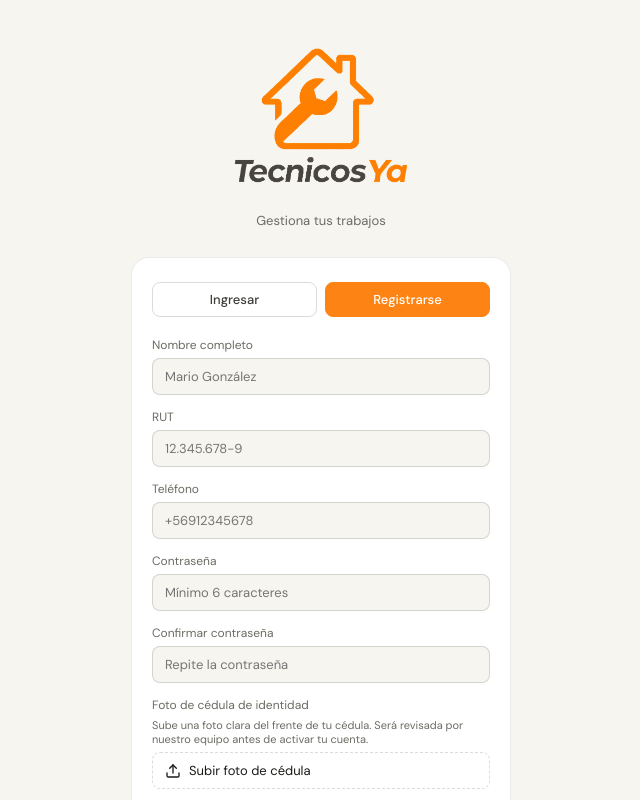
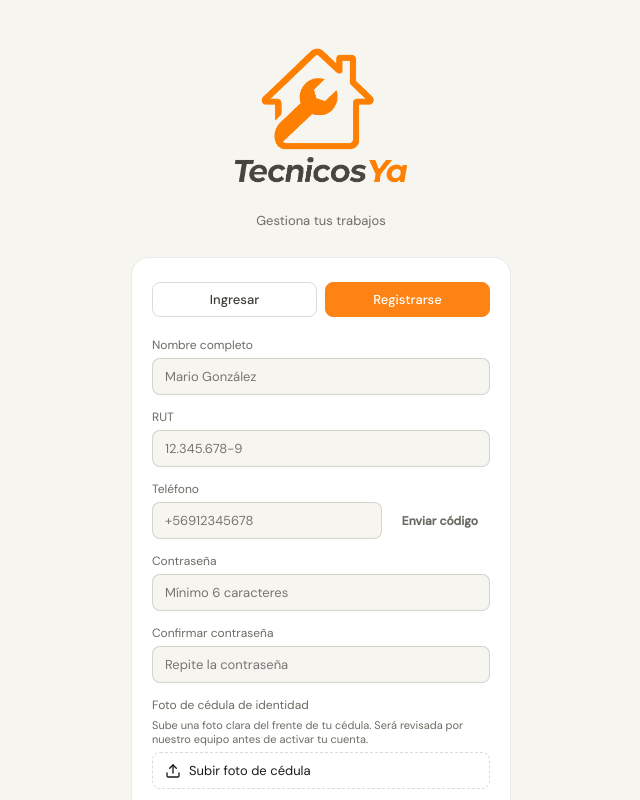
Before and after one commit to sholmgren96/fixchl-tecnico, a React (Vite) app: page / in a window 1280 px wide. Both pictures are taken after a click on the button "Registrarse". Shown: the top 800 px of the page, without its empty margins (319-959 px from the left). Built offline with nearby package versions, Linux system fonts and the light colour scheme.

Commit message:
Verificacion_telefono

```diff
--- a/src/screens/Login.jsx
+++ b/src/screens/Login.jsx
@@ -1,5 +1,6 @@
 import { useState } from 'react'
 import { useApp } from '../context/AppContext'
+import { api } from '../services/api'
 
 const CATEGORIAS = ['Electricista', 'Gasfiter', 'Servicio de aseo', 'Pintor', 'Maestro general', 'Otro']
 const COMUNAS    = ['Las Condes', 'Vitacura', 'Lo Barnechea', 'Chicureo']
@@ -58,9 +59,38 @@ export default function Login() {
   const [comunas, setComunas] = useState([])
   const [cedulaB64, setCedulaB64] = useState(null)
   const [cedulaPreview, setCedulaPreview] = useState(null)
+  const [otpEnviado, setOtpEnviado]       = useState(false)
+  const [otpCodigo, setOtpCodigo]         = useState('')
+  const [otpVerificado, setOtpVerificado] = useState(false)
+  const [otpLoading, setOtpLoading]       = useState(false)
+  const [otpMsg, setOtpMsg]               = useState('')
+  const [reenviarEn, setReenviarEn]       = useState(0)
 
   const toggleItem = (list, setList, item) =>
     setList(p => p.includes(item) ? p.filter(x => x !== item) : [...p, item])
+
+  const enviarOtp = async () => {
+    if (!tel) { setOtpMsg('Ingresa tu teléfono primero'); return }
+    setOtpLoading(true); setOtpMsg('')
+    try {
+      await api.otpEnviar(tel)
+      setOtpEnviado(true)
+      setReenviarEn(60)
+      const t = setInterval(() => setReenviarEn(s => { if (s <= 1) { clearInterval(t); return 0 } return s - 1 }), 1000)
+    } catch (e) { setOtpMsg(e.message) }
+    finally { setOtpLoading(false) }
+  }
+
+  const verificarOtp = async () => {
+    if (otpCodigo.length !== 6) { setOtpMsg('Ingresa el código de 6 dígitos'); return }
+    setOtpLoading(true); setOtpMsg('')
+    try {
+      await api.otpVerificar(tel, otpCodigo)
+      setOtpVerificado(true)
+      setOtpMsg('')
+    } catch (e) { setOtpMsg(e.message) }
+    finally { setOtpLoading(false) }
+  }
 
   const handleCedula = (e) => {
     const file = e.target.files[0]
@@ -105,6 +135,9 @@ export default function Login() {
     }
     if (!validarRut(rut)) {
       setMsg('RUT inválido. Verifica el dígito verificador'); return
+    }
+    if (!otpVerificado) {
+      setMsg('Debes verificar tu número de teléfono'); return
     }
     if (!cedulaB64) {
       setMsg('Debes subir una foto de tu cédula de identidad'); return
@@ -180,7 +213,63 @@ export default function Login() {
           )}
 
           <Campo label="Teléfono">
-            <input value={tel} onChange={e => setTel(e.target.value)} placeholder="+56912345678" type="tel" style={inputStyle}/>
+            <div style={{ display: 'flex', gap: 8 }}>
+              <input
+                value={tel}
+                onChange={e => { setTel(e.target.value); setOtpVerificado(false); setOtpEnviado(false); setOtpCodigo('') }}
+                placeholder="+56912345678"
+                type="tel"
+                style={{ ...inputStyle, flex: 1, borderColor: otpVerificado ? 'var(--green-800)' : 'var(--border-md)' }}
+                readOnly={otpVerificado}
+              />
+              {mode === 'registro' && !otpVerificado && (
+                <button
+                  onClick={enviarOtp}
+                  disabled={otpLoading || !tel || reenviarEn > 0}
+                  style={{
+                    padding: '9px 12px', borderRadius: 8, border: 'none', cursor: 'pointer',
+                    background: (otpLoading || !tel || reenviarEn > 0) ? 'var(--gray-200)' : 'var(--green-800)',
+                    color: (otpLoading || !tel || reenviarEn > 0) ? 'var(--gray-500)' : 'white',
+                    fontSize: 12, fontWeight: 600, whiteSpace: 'nowrap', flexShrink: 0,
+                  }}
+                >
+                  {otpLoading ? '...' : otpEnviado && reenviarEn > 0 ? `${reenviarEn}s` : otpEnviado ? 'Reenviar' : 'Enviar código'}
+                </button>
+              )}
+              {mode === 'registro' && otpVerificado && (
+                <div style={{ display: 'flex', alignItems: 'center', paddingRight: 4, color: 'var(--green-800)', fontSize: 18 }}>✓</div>
+              )}
+            </div>
+            {otpMsg && <p style={{ fontSize: 11, color: '#DC2626', marginTop: 4 }}>{otpMsg}</p>}
+            {mode === 'registro' && otpEnviado && !otpVerificado && (
+              <div style={{ marginTop: 10, display: 'flex', gap: 8 }}>
+                <input
+                  value={otpCodigo}
+                  onChange={e => setOtpCodigo(e.target.value.replace(/\D/g, '').slice(0, 6))}
+                  placeholder="Código de 6 dígitos"
+                  inputMode="numeric"
+                  style={{ ...inputStyle, flex: 1, letterSpacing: '0.15em', textAlign: 'center' }}
+                  onKeyDown={e => e.key === 'Enter' && verificarOtp()}
+                />
+                <button
+                  onClick={verificarOtp}
+                  disabled={otpLoading || otpCodigo.length !== 6}
+                  style={{
+                    padding: '9px 12px', borderRadius: 8, border: 'none', cursor: 'pointer',
+                    background: otpCodigo.length === 6 ? 'var(--green-800)' : 'var(--gray-200)',
+                    color: otpCodigo.length === 6 ? 'white' : 'var(--gray-500)',
+                    fontSize: 12, fontWeight: 600, flexShrink: 0,
+                  }}
+                >
+                  {otpLoading ? '...' : 'Verificar'}
+                </button>
+              </div>
+            )}
+            {mode === 'registro' && otpEnviado && !otpVerificado && (
+              <p style={{ fontSize: 11, color: 'var(--gray-500)', marginTop: 6 }}>
+                Revisa tu WhatsApp — enviamos el código al número ingresado
+              </p>
+            )}
           </Campo>
 
           <Campo label="Contraseña">
--- a/src/services/api.js
+++ b/src/services/api.js
@@ -24,8 +24,10 @@ async function request(method, path, body) {
 
 export const api = {
   // Auth
-  login:    (telefono, password) => request('POST', '/auth/login', { telefono, password }),
-  registro: (datos) => request('POST', '/auth/registro', datos),
+  login:          (telefono, password) => request('POST', '/auth/login', { telefono, password }),
+  registro:       (datos)              => request('POST', '/auth/registro', datos),
+  otpEnviar:      (telefono)           => request('POST', '/auth/otp/enviar', { telefono }),
+  otpVerificar:   (telefono, codigo)   => request('POST', '/auth/otp/verificar', { telefono, codigo }),
 
   // Perfil
   getPerfil:       () => request('GET',   '/tecnico/perfil'),
```
